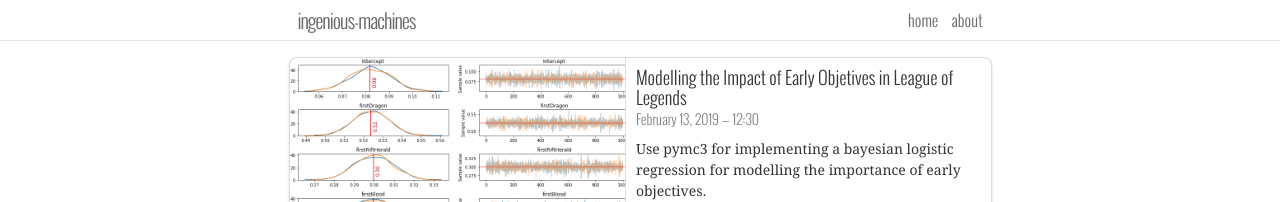
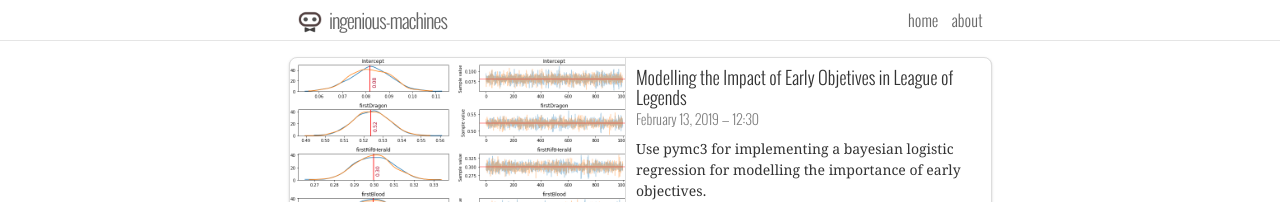
Before and after one commit to radmerti/radmerti.github.io, a Jekyll site: the page built from index.html, in a window 1280 px wide. Shown: the top 202 px of the page. Built offline with Jekyll 4.4.1, drawn with Linux system fonts in a browser that asks for light colours; the list of posts is cut into pages by our own code.

Commit message:
Added icon to the header.

```diff
--- a/_includes/header.html
+++ b/_includes/header.html
@@ -1,6 +1,10 @@
 <header class="site-header">
   <div class="wrapper">
-    <a class="site-title" href="/">{{ site.title }}</a>
+    <a class="header-title-link" href="/">
+      <img src="/favicon.ico?v=8" class="header-logo header-logo-nohover"></img>
+      <img src="/favicon-red.ico?v=1" class="header-logo header-logo-hover"></img>
+      {{ site.title }}
+    </a>
     <nav class="site-nav">
       <!-- {{ site.title }} instead of blog -->
       {% assign sortedpages = site.pages | sort:"header_weight" %}
--- a/_sass/_header.scss
+++ b/_sass/_header.scss
@@ -14,10 +14,9 @@
   width:100%;
   // z-index: 50;
 
-  .site-title {
+  .header-title-link {
     float: left;
     line-height: $nav-height;
-    margin-left: $spacing-unit/2;
     margin-bottom: 0;
 
     font-size: 20px;
@@ -26,6 +25,32 @@
     &:hover {
       text-decoration: none;
       color: $theme-color;
+
+      .header-logo-hover {
+        visibility: visible;
+        display: inline-block;
+      }
+
+      .header-logo-nohover {
+        visibility: hidden;
+        display: none;
+      }
+    }
+
+    .header-logo {
+      float: left;
+      height: 24px;
+      margin: 10px $spacing-unit/4 6px $spacing-unit/2;
+    }
+
+    .header-logo-hover {
+      visibility: hidden;
+      display: none;
+    }
+
+    .header-logo-nohover {
+      visibility: visible;
+      display: inline-block;
     }
   }
 
```
Also changed, not shown: _docs/robot-icon-006-red.png (added), _docs/robot-icon-006.png, _docs/robot-icon.svg, favicon-red.ico (added), favicon.ico.
